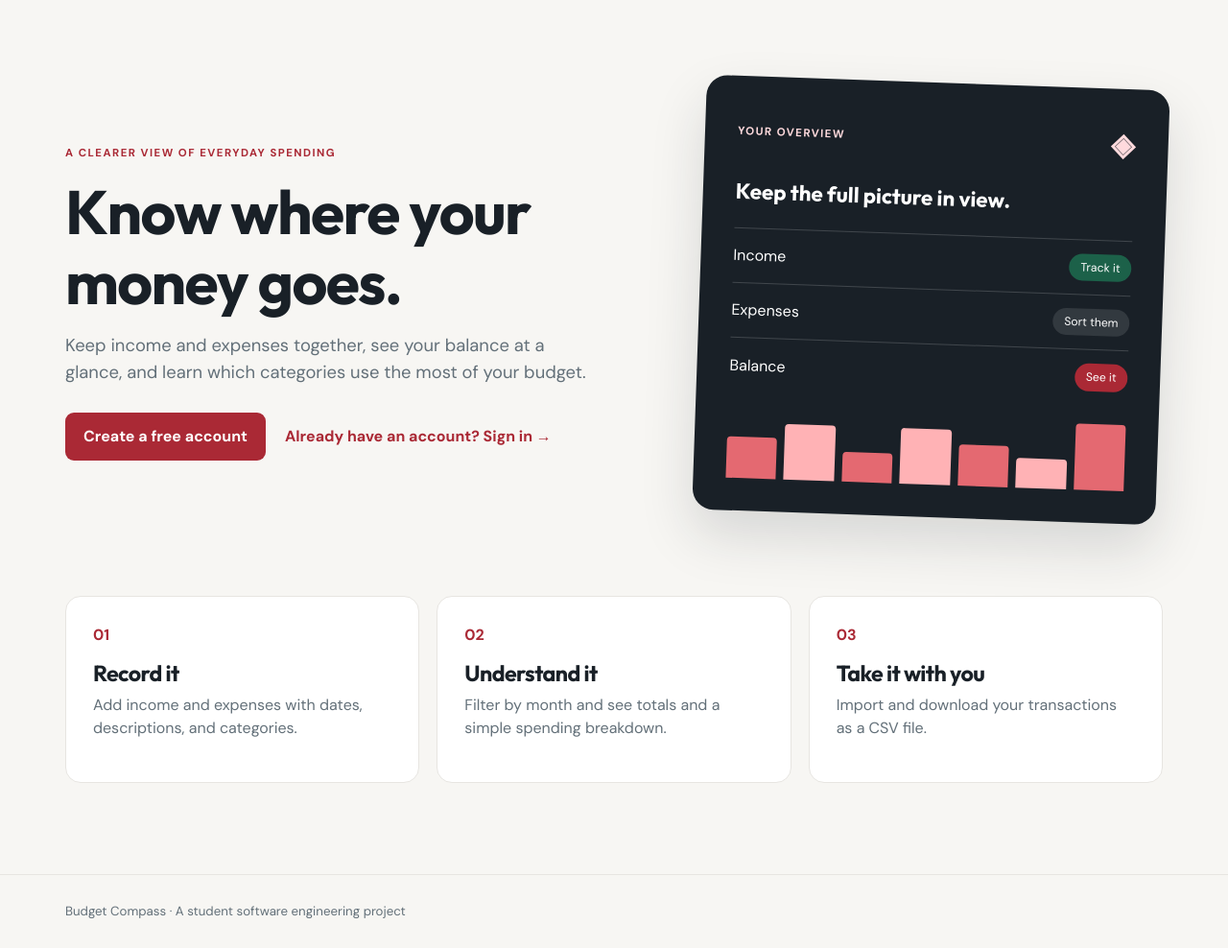
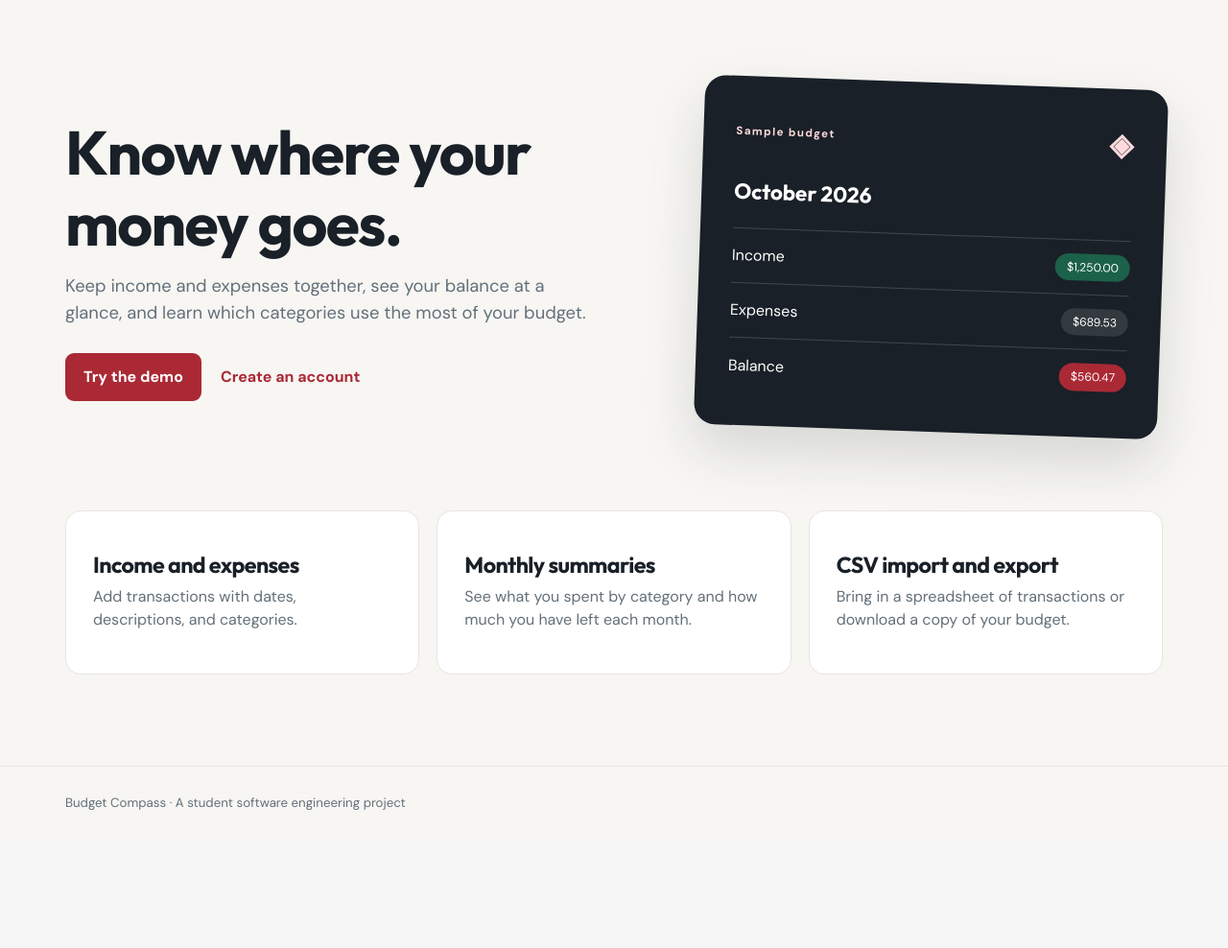
Before and after one commit to gerald-evans-j/budget-compass, a Flask app: page / in a window 1280 px wide. Shown: the part 77-1065 px from the top of the page at 96% size. After the commit the page ends 921 px from the top, so only its background shows below. Run offline with Flask 3, Linux system fonts and the light colour scheme; some libraries are stand-ins or nearby versions.

Commit message:
Add an interactive sample budget demo

```diff
--- a/app.py
+++ b/app.py
@@ -9,6 +9,8 @@ import secrets
 from datetime import date, datetime, timezone
 from decimal import Decimal, InvalidOperation
 from functools import wraps
+from operator import attrgetter
+from pathlib import Path
 
 from flask import (
     Flask, abort, flash, g, jsonify, redirect, render_template, request,
@@ -24,6 +26,12 @@ db = SQLAlchemy()
 EXPENSE_CATEGORIES = ("Food", "Housing", "Transportation", "School", "Entertainment", "Health", "Other")
 CSV_FIELDS = ("date", "type", "name", "category", "amount")
 MAX_IMPORT_ROWS = 500
+TRANSACTION_SORT_ORDERS = {
+    "newest": ("occurred_on", True),
+    "oldest": ("occurred_on", False),
+    "high": ("amount_cents", True),
+    "low": ("amount_cents", False),
+}
 
 
 class User(db.Model):
@@ -103,6 +111,42 @@ def safe_csv_cell(value):
     return "'" + value if value.lstrip().startswith(("=", "+", "-", "@")) else value
 
 
+def transaction_csv(rows, filename):
+    output = io.StringIO(newline="")
+    writer = csv.writer(output)
+    writer.writerow(CSV_FIELDS)
+    for item in rows:
+        writer.writerow([item.occurred_on.isoformat(), item.kind,
+                         safe_csv_cell(item.name), item.category,
+                         f"{Decimal(item.amount_cents) / 100:.2f}"])
+    return Response(output.getvalue(), mimetype="text/csv",
+                    headers={"Content-Disposition": f"attachment; filename={filename}",
+                             "Cache-Control": "no-store"})
+
+
+def sample_transactions():
+    sample_file = Path(__file__).with_name("sample_transactions.csv")
+    with sample_file.open(encoding="utf-8", newline="") as source:
+        return [Transaction(**parse_transaction(row)) for row in csv.DictReader(source)]
+
+
+def sample_month_transactions(rows, month):
+    return [item for item in rows if month is None or item.occurred_on.replace(day=1) == month]
+
+
+def summarize_transactions(rows):
+    income = sum(item.amount_cents for item in rows if item.kind == "income")
+    expenses = sum(item.amount_cents for item in rows if item.kind == "expense")
+    categories = {
+        category: sum(item.amount_cents for item in rows
+                      if item.kind == "expense" and item.category == category)
+        for category in EXPENSE_CATEGORIES
+    }
+    return {"income_cents": income, "expenses_cents": expenses,
+            "balance_cents": income - expenses,
+            "by_category_cents": {category: cents for category, cents in categories.items() if cents}}
+
+
 def login_required(view):
     @wraps(view)
     def wrapped(*args, **kwargs):
@@ -157,7 +201,12 @@ def create_app(test_config=None):
 
     @app.get("/")
     def home():
-        return redirect(url_for("dashboard")) if g.user else render_template("home.html")
+        if g.user:
+            return redirect(url_for("dashboard"))
+        rows = sample_transactions()
+        month = max(item.occurred_on for item in rows).replace(day=1)
+        return render_template("home.html", sample_month=month,
+                               sample_summary=summarize_transactions(sample_month_transactions(rows, month)))
 
     @app.route("/register", methods=["GET", "POST"])
     def register():
@@ -205,40 +254,64 @@ def create_app(test_config=None):
 
     def summary_for(month):
         query = month_query(Transaction.query.filter_by(user_id=g.user.id), month)
-        rows = query.all()
-        income = sum(t.amount_cents for t in rows if t.kind == "income")
-        expenses = sum(t.amount_cents for t in rows if t.kind == "expense")
-        categories = {category: sum(t.amount_cents for t in rows
-                                    if t.kind == "expense" and t.category == category)
-                      for category in EXPENSE_CATEGORIES}
-        return {"income_cents": income, "expenses_cents": expenses,
-                "balance_cents": income - expenses,
-                "by_category_cents": {k: v for k, v in categories.items() if v}}
+        return summarize_transactions(query.all())
+
+    def dashboard_filters(default_month=""):
+        month = parse_month(request.args.get("month", default_month))
+        category = request.args.get("category", "")
+        if category and category not in EXPENSE_CATEGORIES and category != "Income":
+            abort(400)
+        sort = request.args.get("sort", "newest")
+        if sort not in TRANSACTION_SORT_ORDERS:
+            abort(400)
+        return month, category, sort
+
+    def dashboard_page(transactions, summary, month, category, sort, *, demo=False):
+        return render_template("dashboard.html", transactions=transactions, summary=summary,
+                               month=month.isoformat()[:7] if month else "",
+                               category=category, sort=sort, demo=demo,
+                               today=date.today().isoformat())
 
     @app.get("/dashboard")
     @login_required
     def dashboard():
         try:
-            month = parse_month(request.args.get("month", ""))
+            month, category, sort = dashboard_filters()
         except ValueError as exc:
             flash(str(exc), "error")
             return redirect(url_for("dashboard"))
-        category = request.args.get("category", "")
-        if category and category not in EXPENSE_CATEGORIES and category != "Income":
-            abort(400)
-        sort = request.args.get("sort", "newest")
-        if sort not in {"newest", "oldest", "high", "low"}:
-            abort(400)
         query = month_query(Transaction.query.filter_by(user_id=g.user.id), month)
         if category:
             query = query.filter_by(category=category)
-        order = {"newest": (Transaction.occurred_on.desc(), Transaction.id.desc()),
-                 "oldest": (Transaction.occurred_on.asc(), Transaction.id.asc()),
-                 "high": (Transaction.amount_cents.desc(), Transaction.id.desc()),
-                 "low": (Transaction.amount_cents.asc(), Transaction.id.asc())}[sort]
-        return render_template("dashboard.html", transactions=query.order_by(*order).all(),
-                               summary=summary_for(month), month=month.strftime("%Y-%m") if month else "",
-                               category=category, sort=sort, today=date.today().isoformat())
+        field, descending = TRANSACTION_SORT_ORDERS[sort]
+        column = getattr(Transaction, field)
+        order = (column.desc(), Transaction.id.desc()) if descending else (column.asc(), Transaction.id.asc())
+        return dashboard_page(query.order_by(*order).all(), summary_for(month), month, category, sort)
+
+    @app.get("/demo")
+    def demo():
+        rows = sample_transactions()
+        latest_month = max(item.occurred_on for item in rows).isoformat()[:7]
+        try:
+            month, category, sort = dashboard_filters(latest_month)
+        except ValueError as exc:
+            flash(str(exc), "error")
+            return redirect(url_for("demo"))
+        month_rows = sample_month_transactions(rows, month)
+        visible_rows = [item for item in month_rows if not category or item.category == category]
+        field, descending = TRANSACTION_SORT_ORDERS[sort]
+        visible_rows.sort(key=attrgetter(field), reverse=descending)
+        return dashboard_page(visible_rows, summarize_transactions(month_rows), month, category, sort, demo=True)
+
+    @app.get("/demo/export.csv")
+    def export_demo_csv():
+        try:
+            month = parse_month(request.args.get("month", ""))
+        except ValueError:
+            abort(400)
+        rows = sample_month_transactions(sample_transactions(), month)
+        rows.sort(key=attrgetter("occurred_on"))
+        return transaction_csv(rows, "budget-compass-sample.csv")
 
     @app.post("/transactions")
     @login_required
@@ -325,16 +398,7 @@ def create_app(test_config=None):
             abort(400)
         rows = month_query(Transaction.query.filter_by(user_id=g.user.id), month).order_by(
             Transaction.occurred_on, Transaction.id).all()
-        output = io.StringIO(newline="")
-        writer = csv.writer(output)
-        writer.writerow(CSV_FIELDS)
-        for item in rows:
-            writer.writerow([item.occurred_on.isoformat(), item.kind,
-                             safe_csv_cell(item.name), item.category,
-                             f"{Decimal(item.amount_cents) / 100:.2f}"])
-        return Response(output.getvalue(), mimetype="text/csv",
-                        headers={"Content-Disposition": "attachment; filename=budget-compass.csv",
-                                 "Cache-Control": "no-store"})
+        return transaction_csv(rows, "budget-compass.csv")
 
     @app.get("/api/summary")
     def summary_api():
--- a/sample_transactions.csv
+++ b/sample_transactions.csv
@@ -2,3 +2,15 @@ date,type,name,category,amount
 2026-09-02,income,Campus job,Income,200.00
 2026-09-03,expense,Lunch,Food,12.50
 2026-09-04,expense,Bus fare,Transportation,3.00
+2026-09-12,expense,Lab notebook,School,18.75
+2026-09-18,income,Campus job,Income,210.00
+2026-09-24,expense,Groceries,Food,62.40
+2026-10-01,expense,Rent,Housing,450.00
+2026-10-02,income,Campus paycheck,Income,975.00
+2026-10-03,expense,Transit pass,Transportation,35.00
+2026-10-06,expense,Groceries,Food,86.43
+2026-10-09,expense,Course materials,School,72.50
+2026-10-14,income,Tutoring,Income,180.00
+2026-10-16,expense,Pharmacy,Health,18.00
+2026-10-20,expense,Movie and snacks,Entertainment,27.60
+2026-10-23,income,Textbook resale,Income,95.00
--- a/templates/home.html
+++ b/templates/home.html
@@ -3,23 +3,21 @@
 {% block content %}
 <section class="hero">
   <div>
-    <p class="eyebrow">A clearer view of everyday spending</p>
     <h1>Know where your money goes.</h1>
     <p class="intro">Keep income and expenses together, see your balance at a glance, and learn which categories use the most of your budget.</p>
-    <div class="actions"><a class="button" href="{{ url_for('register') }}">Create a free account</a><a class="text-link" href="{{ url_for('login') }}">Already have an account? Sign in →</a></div>
+    <div class="actions"><a class="button" href="{{ url_for('demo') }}">Try the demo</a><a class="text-link" href="{{ url_for('register') }}">Create an account</a></div>
   </div>
-  <div class="hero-card" aria-label="Illustrative budget summary">
-    <div class="card-top"><span>YOUR OVERVIEW</span><span>◈</span></div>
-    <p class="card-caption">Keep the full picture in view.</p>
-    <div class="preview-row"><span>Income</span><span class="pill positive">Track it</span></div>
-    <div class="preview-row"><span>Expenses</span><span class="pill">Sort them</span></div>
-    <div class="preview-row"><span>Balance</span><span class="pill highlight">See it</span></div>
-    <div class="preview-bars"><i></i><i></i><i></i><i></i><i></i><i></i><i></i></div>
+  <div class="hero-card" aria-label="Sample budget summary">
+    <div class="card-top"><span>Sample budget</span><span aria-hidden="true">◈</span></div>
+    <p class="card-caption">{{ sample_month.strftime('%B %Y') }}</p>
+    <div class="preview-row"><span>Income</span><span class="pill positive">{{ sample_summary.income_cents|money }}</span></div>
+    <div class="preview-row"><span>Expenses</span><span class="pill">{{ sample_summary.expenses_cents|money }}</span></div>
+    <div class="preview-row"><span>Balance</span><span class="pill highlight">{{ sample_summary.balance_cents|money }}</span></div>
   </div>
 </section>
 <section class="features" aria-label="Features">
-  <div><span class="feature-icon">01</span><h2>Record it</h2><p>Add income and expenses with dates, descriptions, and categories.</p></div>
-  <div><span class="feature-icon">02</span><h2>Understand it</h2><p>Filter by month and see totals and a simple spending breakdown.</p></div>
-  <div><span class="feature-icon">03</span><h2>Take it with you</h2><p>Import and download your transactions as a CSV file.</p></div>
+  <div><h2>Income and expenses</h2><p>Add transactions with dates, descriptions, and categories.</p></div>
+  <div><h2>Monthly summaries</h2><p>See what you spent by category and how much you have left each month.</p></div>
+  <div><h2>CSV import and export</h2><p>Bring in a spreadsheet of transactions or download a copy of your budget.</p></div>
 </section>
 {% endblock %}
```
Also changed, not shown: templates/dashboard.html (+57 -16 lines), tests/test_app.py (+36 -0 lines), README.md, 1 other file.
